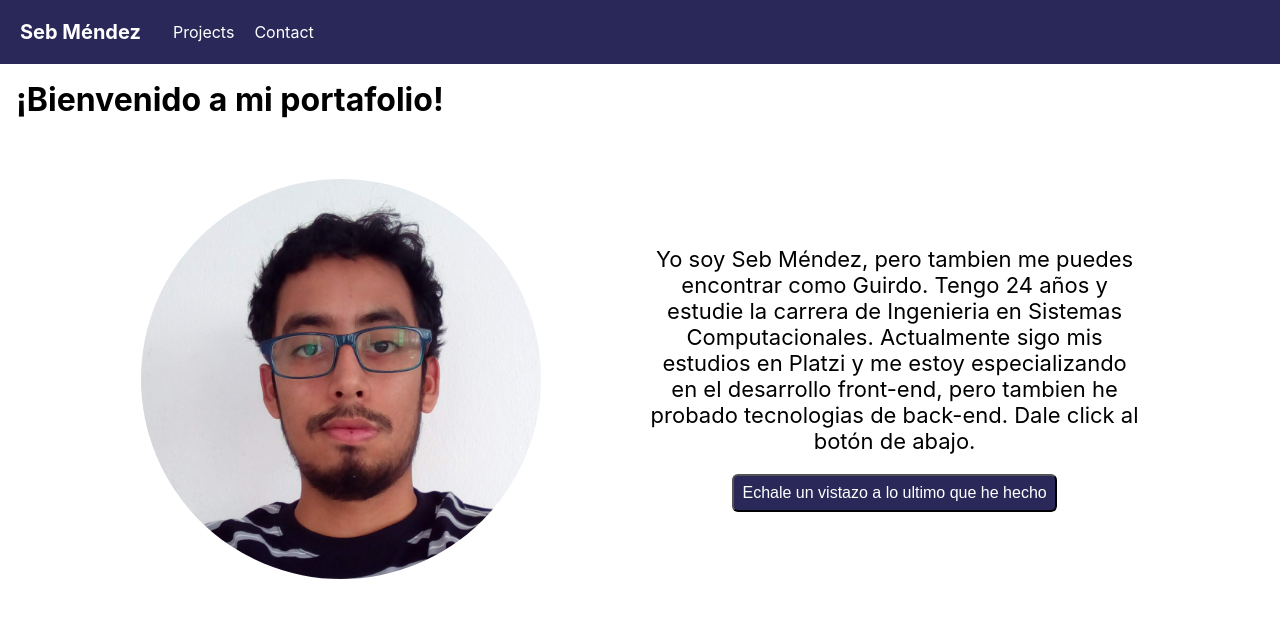
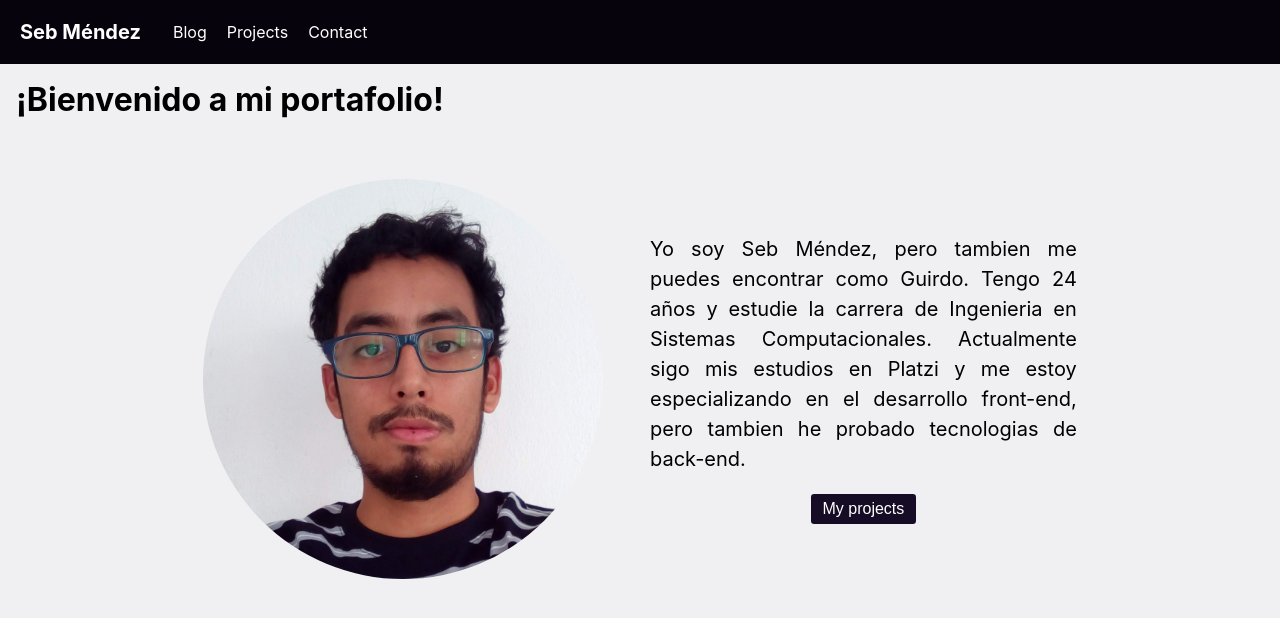
Before and after one commit to Guirdo/guirdo-blog, a Next.js app: page / in a window 1280 px wide. Shown: the top 618 px of the page. Built offline with nearby package versions, Linux system fonts and the light colour scheme.

Commit message:
Navbar modified, global css variables and BlogPage added

```diff
--- a/components/biography.js
+++ b/components/biography.js
@@ -15,11 +15,11 @@ export default function Biography() {
                 />
             </div>
 
-            <div className={styles.biographyText}>
-                <p>Yo soy Seb Méndez, pero tambien me puedes encontrar como Guirdo. Tengo 24 años y estudie la carrera de Ingenieria en Sistemas Computacionales. Actualmente sigo mis estudios en Platzi y me estoy especializando en el desarrollo front-end, pero tambien he probado tecnologias de back-end. Dale click al botón de abajo.</p>
+            <div>
+                <p className={styles.biographyText}>Yo soy Seb Méndez, pero tambien me puedes encontrar como Guirdo. Tengo 24 años y estudie la carrera de Ingenieria en Sistemas Computacionales. Actualmente sigo mis estudios en Platzi y me estoy especializando en el desarrollo front-end, pero tambien he probado tecnologias de back-end.</p>
                 <Link href="/projects">
                     <button className={styles.btnProyectos}>
-                        Echale un vistazo a lo ultimo que he hecho
+                        My projects
                     </button>
                 </Link>
             </div>
--- a/components/navbar.js
+++ b/components/navbar.js
@@ -1,27 +1,42 @@
 import Link from "next/link";
-import styles from'../styles/navbar.module.css'
+import styles from '../styles/navbar.module.css'
 
-export default function Navbar(){
-    return(
+const navItems = [
+    {
+        label: 'Seb Méndez',
+        url: '/',
+        style: styles.navBrand,
+    },
+    {
+        label: 'Blog',
+        url: '/blog',
+        style: styles.navItem,
+    },
+    {
+        label: 'Projects',
+        url: '/projects',
+        style: styles.navItem,
+    },
+    {
+        label: 'Contact',
+        url: '/contact',
+        style: styles.navItem,
+    },
+]
+
+export default function Navbar() {
+    return (
         <nav className={styles.navbar}>
             <ul className={styles.navItems}>
-                <li className={styles.navBrand}>
-                    <Link href='/'>
-                        Seb Méndez
-                    </Link>
-                </li>
-
-                <li className={styles.navItem}>
-                    <Link href='/projects'>
-                        Projects
-                    </Link>
-                </li>
-
-                <li className={styles.navItem}>
-                    <Link href='/contact'>
-                        Contact
-                    </Link>
-                </li>
+                {
+                    navItems.map(item => (
+                        <li className={item.style}>
+                            <Link href={item.url}>
+                                {item.label}
+                            </Link>
+                        </li>
+                    ))
+                }
             </ul>
         </nav>
     )
--- a/styles/biography.module.css
+++ b/styles/biography.module.css
@@ -5,7 +5,14 @@
     gap: 20px;
     grid-template-columns: 1fr 1fr;
     margin: 60px auto;
-    width: 80%;
+    width: 70%;
+}
+
+.container div:nth-child(2) {
+    display: flex;
+    flex-direction: column;
+    justify-content: center;
+    align-items: center;
 }
 
 .profile{
@@ -19,17 +26,15 @@
 }
 
 .biographyText{
-    font-size: 22px;
-    text-align: center;
+    font-size: 20px;
+    text-align: justify;
 }
 
 .btnProyectos{
-    background: #2A2859;
-    border-radius: 6px;
+    background: var(--primary);
     color: white;
     font-size: 16px;
     margin-top: 20px;
-    padding: 8px;
 }
 
 @media (max-width: 840px) {
--- a/styles/globals.css
+++ b/styles/globals.css
@@ -1,9 +1,16 @@
+:root{
+  --primary: #170C26;
+  --light: #F0F0F2;
+  --dark: #07030D;
+}
+
 html,
 body {
   padding: 0;
   margin: 0;
   font-family: -apple-system, BlinkMacSystemFont, Segoe UI, Roboto, Oxygen,
     Ubuntu, Cantarell, Fira Sans, Droid Sans, Helvetica Neue, sans-serif;
+  background: var(--light);
 }
 
 a {
@@ -18,5 +25,15 @@ a {
 }
 
 button{
-  border-radius: 6px;
+  border: none;
+  border-radius: .2rem;
+  padding: .375rem .75rem;
 }
+
+button:hover{
+  filter: brightness(140%);
+}
+
+p{
+  line-height: 30px;
+}
--- a/styles/navbar.module.css
+++ b/styles/navbar.module.css
@@ -1,5 +1,5 @@
 .navbar{
-    background: #2A2859;
+    background: var(--dark);
     width: 100%;
     padding: 0;
     margin: 0;
--- a/styles/projectCard.module.css
+++ b/styles/projectCard.module.css
@@ -1,5 +1,7 @@
 .container {
-    border: 1px solid black;
+    background: white;
+    border: 2px solid var(--light);
+    border-radius: 8px;
     display: flex;
     flex-direction: column;
     justify-content: space-between;
@@ -38,7 +40,6 @@
     background: #2A2859;
     color: white;
     font-size: 16px;
-    padding: 8px;
 }
 
 @media (max-width: 840px) {
```
Also changed, not shown: 1 other file (tests, documents, lock files or other folders).
